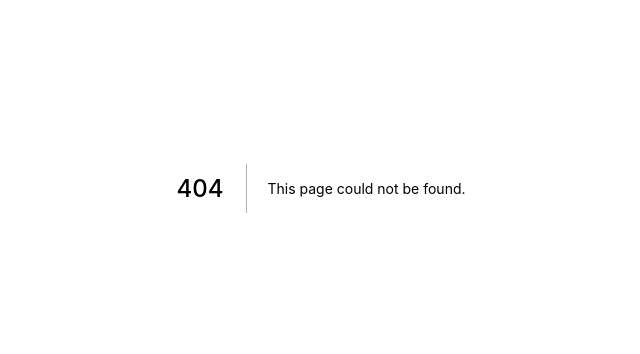
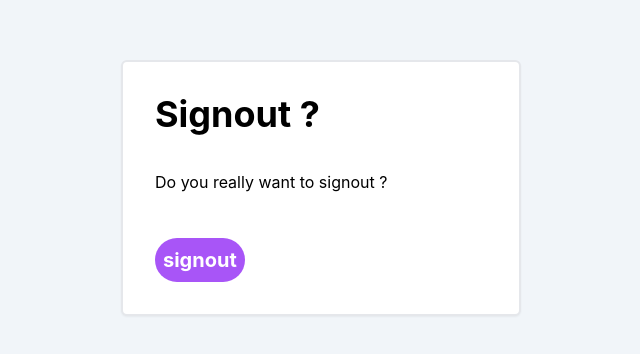
Before and after one commit to dashco-ord/dashcord-core, a Next.js app: page /signout in a window 1280 px wide. Before the commit this address had no page. Shown: the part 212-566 px from the top of the page, without its empty margins (319-959 px from the left). Built offline with nearby package versions, Linux system fonts and the light colour scheme.

Commit message:
Feat : Signout page for students.

```diff
--- /dev/null
+++ b/pages/signout.tsx
@@ -0,0 +1,31 @@
+import Head from "next/head";
+import { signOut } from "next-auth/react";
+
+const SignoutPage = () => {
+  return (
+    <div>
+      <Head>
+        <title>Signout</title>
+      </Head>
+      <main className="w-full h-screen flex items-center justify-center bg-slate-100">
+        <div className="bg-white border-2 min-w-[25rem] min-h-[15rem] rounded-md shadow-sm p-8">
+          <h1 className="font-bold text-4xl mb-9">Signout ?</h1>
+          <p className=" mb-11">Do you really want to signout ?</p>
+          <button
+            id="signout"
+            className="bg-purple-500 text-white p-2 font-bold text-xl rounded-full"
+            onClick={() =>
+              signOut({
+                callbackUrl: `/`,
+              })
+            }
+          >
+            signout
+          </button>
+        </div>
+      </main>
+    </div>
+  );
+};
+
+export default SignoutPage;
```
